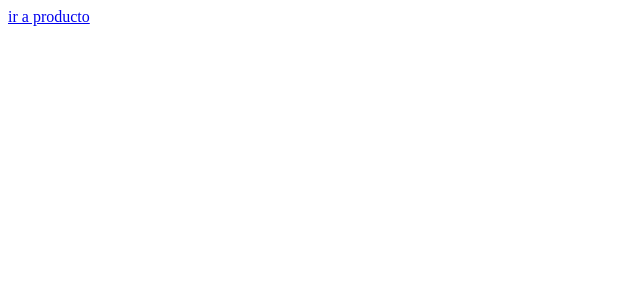
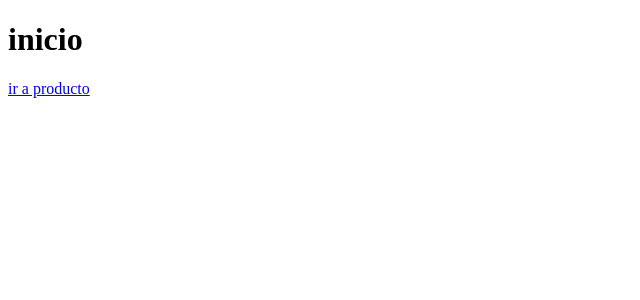
Before and after one commit to JennerAmaya/SIIPGH, an Angular app: page / in a window 1280 px wide. Shown: the top 300 px of the page, without its empty margins (0-640 px from the left). Built offline with nearby package versions, Linux system fonts and the light colour scheme.

Commit message:
cambios de titulo

```diff
--- a/src/app/app.component.html
+++ b/src/app/app.component.html
@@ -1,3 +1,4 @@
+<h1>inicio</h1>
 
 <a routerLink="productos">ir a producto</a>
 
```
